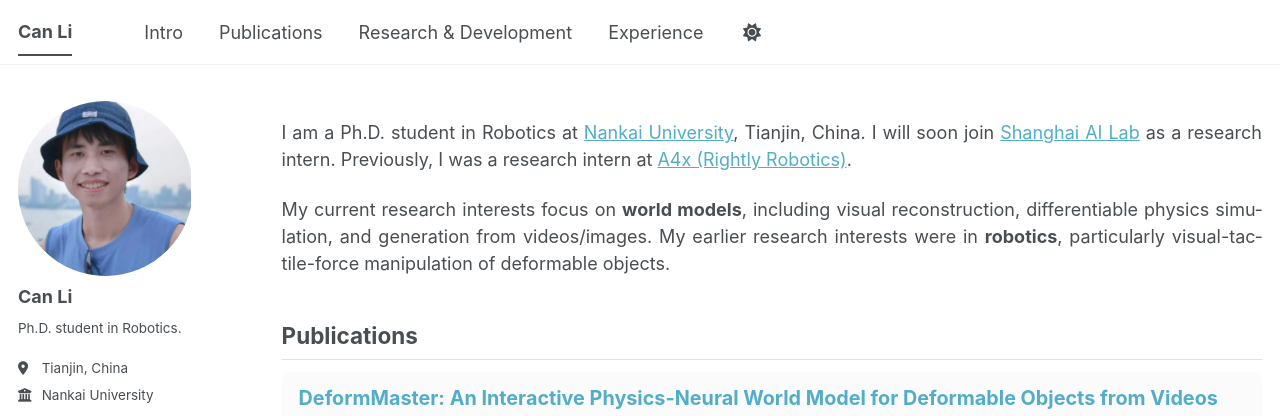
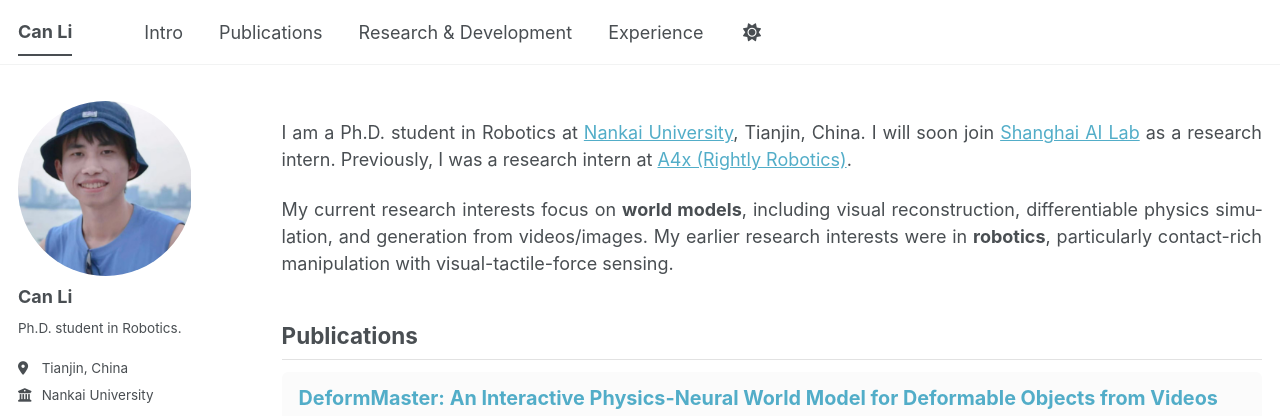
Before and after one commit to CAN-Lee/Personal_Page, a Jekyll site: the page built from _pages/about.md, in a window 1280 px wide and 900 px high. Shown: the top 416 px of the window. Built offline with Jekyll 4.4.1, drawn with Linux system fonts in a browser that asks for light colours; a style sheet for code colours, icons or effects is not loaded.

Commit message:
Update robotics research interests wording

```diff
--- a/_pages/about.md
+++ b/_pages/about.md
@@ -11,7 +11,7 @@ redirect_from:
 
 I am a Ph.D. student in Robotics at <a href="https://en.nankai.edu.cn/">Nankai University</a>, Tianjin, China. I will soon join <a href="https://www.shlab.org.cn/">Shanghai AI Lab</a> as a research intern. Previously, I was a research intern at <a href="https://www.a4x.io/">A4x (Rightly Robotics)</a>.
 
-My current research interests focus on **world models**, including visual reconstruction, differentiable physics simulation, and generation from videos/images. My earlier research interests were in **robotics**, particularly visual-tactile-force manipulation of deformable objects.
+My current research interests focus on **world models**, including visual reconstruction, differentiable physics simulation, and generation from videos/images. My earlier research interests were in **robotics**, particularly contact-rich manipulation with visual-tactile-force sensing.
 
 </div>
 
```
